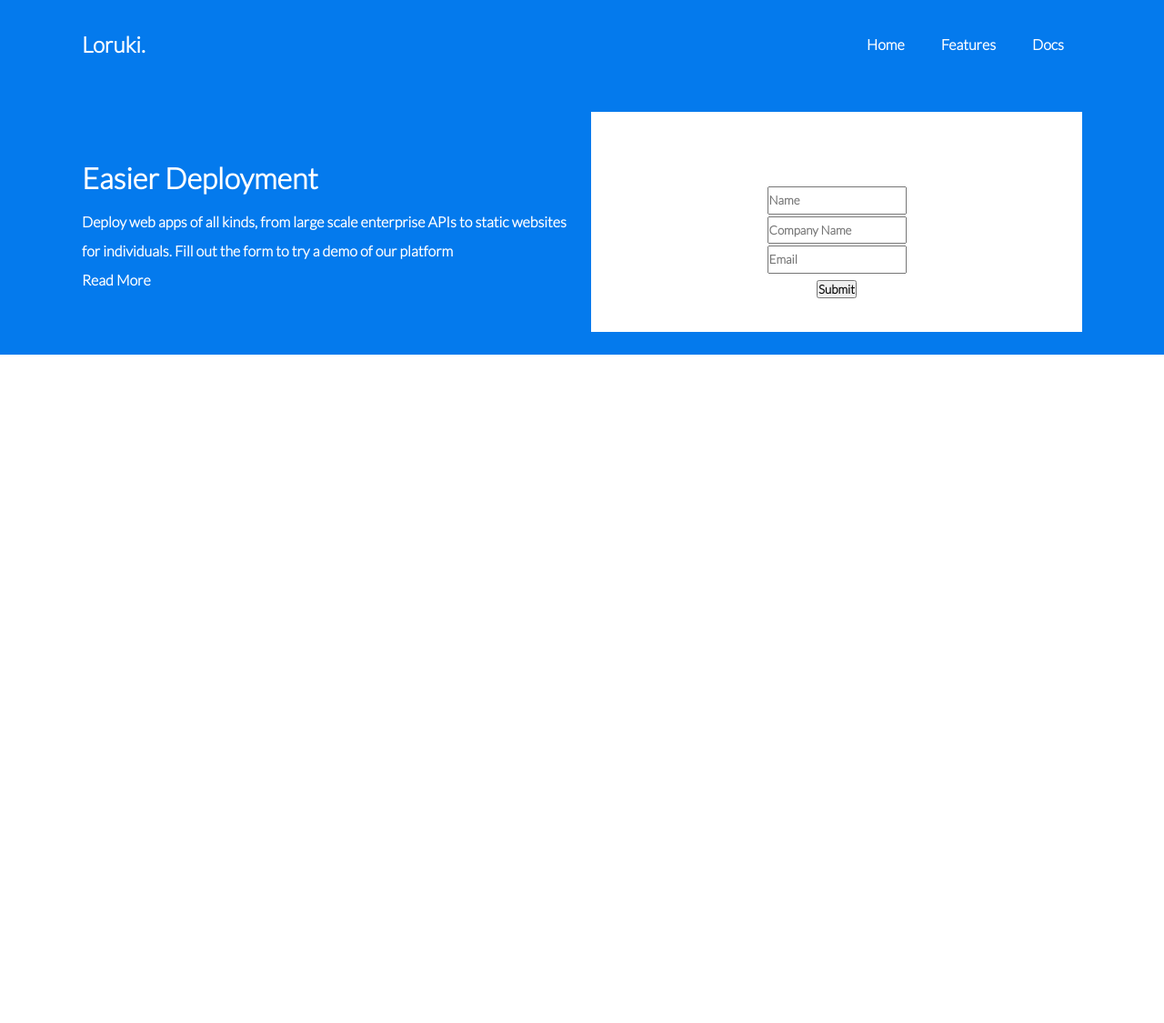
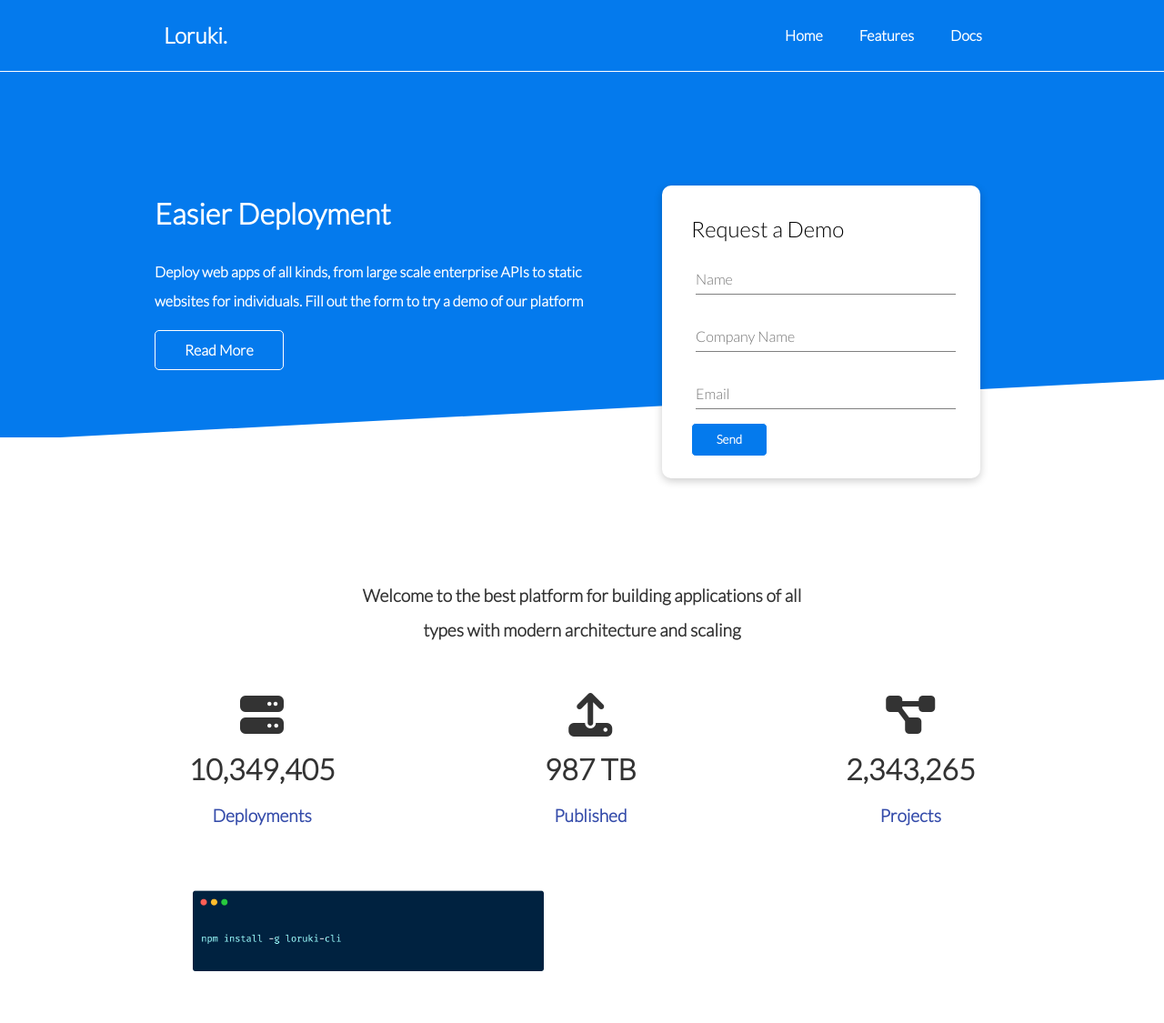
Before and after one commit to ahmetkosker/Loruki, a plain HTML site: page src/html/index.html in a window 1280 px wide. Shown: the whole page at 91% size. Before the commit the page ends 800 px from the top, so only its background shows below. Drawn offline with Linux system fonts and the light colour scheme.

Commit message:
second phase

```diff
--- a/src/css/style.css
+++ b/src/css/style.css
@@ -6,6 +6,11 @@
     margin: 0;
     line-height: 2em;
     font-weight: 600;
+    box-sizing: border-box;
+}
+
+img {
+    width: 100%;
 }
 
 h1 {
@@ -36,10 +41,10 @@ li:hover {
 }
 
 .container {
-    max-width: 1100px;
+    max-width: 1000px;
     height: 100px;
     margin: 0 auto;
-    padding: 25px 5px;
+    padding: 15px 40px;
 }
 
 .flex {
@@ -58,9 +63,26 @@ li:hover {
     height: 100%;
 }
 
+.btn {
+    padding: 0.3em 2em;
+    border: 1px solid;
+    border-radius: 5px;
+}
+
+.btn-primary {
+    background-color: var(--primary-color);
+    color: #ffffff;
+}
+
+.btn:hover {
+    box-shadow: 2px 2px 2px 2px rgb(0 0 0 / 20%);
+    transition: 0.2s ease-in-out;
+}
+
 .navbar {
     width: 100%;
     height: auto;
+    border-bottom: #ffffff 1px solid;
 }
 
 .navbar .flex {
@@ -82,9 +104,118 @@ li:hover {
 .header {
     width: 100%;
     background-color: var(--primary-color);
+    padding-top: 50px;
+    position: relative;
+}
+
+.header .container {
+    grid-template-columns: 55% 45%;
+}
+
+.header::after {
+    content: '';
+    position: absolute;
+    height: 100px;
+    bottom: -70px;
+    right: 0;
+    left: 0;
+    background-color: #ffffff;
+    transform: skewY(-3deg);
+}
+
+.header .header-left-bar {
+    flex-direction: column;
+    align-items: flex-start;
+    row-gap: 1rem;
 }
 
 .demo-form {
+    width: 350px;
+    justify-self: center;
     background-color: #ffffff;
-    padding: 2rem;
+    position: relative;
+    padding: 1.5rem 2rem;
+    top: 60px;
+    border-radius: 10px;
+    flex-direction: column;
+    align-items: flex-start;
+    box-shadow: 0 3px 10px rgb(0 0 0 / 20%);
+    z-index: 100;
 }
+
+.form-control {
+    width: 100%;
+}
+
+.demo-form input[type='text'],
+input[type='email'] {
+    font-weight: 100;
+    font-size: 1em;
+    width: 100%;
+    border: none;
+    border-bottom: gray 1px solid;
+    box-sizing: border-box;
+    transition: 0.5s;
+}
+
+.demo-form input[type='text']:focus,
+input[type='email']:focus {
+    outline: none;
+    border-bottom: var(--primary-color) 3px solid;
+}
+
+.demo-form .form-control {
+    margin: 15px 5px;
+}
+
+.demo-form h2 {
+    font-weight: 300;
+}
+
+.stats {
+    padding-top: 140px;
+}
+
+.stats p {
+    color: #333;
+}
+
+div.deployments p:nth-child(1),
+div.published p:nth-child(1),
+div.projects p:nth-child(1) {
+    font-size: 1em;
+    font-weight: 900;
+}
+
+div.deployments p:nth-child(2),
+div.published p:nth-child(2),
+div.projects p:nth-child(2) {
+    font-size: 2em;
+    font-weight: 900;
+}
+
+div.deployments p:nth-child(3),
+div.published p:nth-child(3),
+div.projects p:nth-child(3) {
+    font-size: 1.2em;
+    font-weight: 900;
+    color: #354caa;
+}
+
+.stats .container {
+    flex-direction: column;
+    gap: 50px;
+}
+
+.title {
+    max-width: 500px;
+    margin: auto;
+    font-weight: 900;
+    font-size: 1.2em;
+}
+
+.details {
+    width: 100%;
+    justify-content: space-around;
+    column-gap: 175px;
+}
--- a/src/css/utility.css
+++ b/src/css/utility.css
@@ -18,6 +18,10 @@
 
 }
 
+.black {
+    color: #000000;
+}
+
 .text-center {
     text-align: center;
 }
--- a/src/html/index.html
+++ b/src/html/index.html
@@ -36,16 +36,16 @@
 
     <header class="header ">
         <div class="container grid">
-            <section class="header-left-bar">
+            <section class="header-left-bar flex">
                 <h1>Easier Deployment</h1>
                 <p>Deploy web apps of all kinds, from large scale enterprise APIs to static websites for individuals.
                     Fill out the form to try a demo of our platform</p>
-                <a href="#">
+                <a href="#" class="btn">
                     Read More
                 </a>
             </section>
-            <form class="demo-form text-center">
-                <h2>Request a Demo</h2>
+            <form class="demo-form flex text-center">
+                <h2 class="black">Request a Demo</h2>
                 <div class="form-control">
                     <input type="text" placeholder="Name">
                 </div>
@@ -55,13 +55,49 @@
                 <div class="form-control">
                     <input type="email" placeholder="Email">
                 </div>
-                <div class="form-control">
-                    <input type="submit" placeholder="Send">
-                </div>
+                <input class="btn btn-primary" type="submit" value="Send">
             </form>
         </div>
     </header>
 
+    <section class="stats">
+        <div class="container flex">
+            <div class="title text-center">
+                <p>
+                    Welcome to the best platform for building applications of all types with modern architecture and
+                    scaling
+                </p>
+            </div>
+            <div class="details flex text-center">
+                <div class="deployments">
+                    <p><i class="fas fa-server fa-3x"></i></p>
+                    <p>10,349,405</p>
+                    <p>Deployments</p>
+                </div>
+                <div class="published">
+                    <p><i class="fas fa-upload fa-3x"></i></p>
+                    <p>987 TB</p>
+                    <p>Published</p>
+                </div>
+                <div class="projects">
+                    <p><i class="fas fa-project-diagram fa-3x"></i></p>
+                    <p>2,343,265</p>
+                    <p>Projects</p>
+                </div>
+            </div>
+        </div>
+    </section>
+
+    <section class="cli">
+        <div class="container grid">
+            <div class="left-bar">
+                <img src="/images/cli.png">
+            </div>
+            <div class="right-bar">
+            </div>
+        </div>
+    </section>
+
 </body>
 
 </html>
```
Also changed, not shown: images/cli.png (added), images/cloud.png (added), images/docs.png (added), images/favicon.png (added), images/logos/clojure.png (added), images/logos/csharp.png (added), images/logos/go.png (added), images/logos/node.png (added), images/logos/php.png (added), images/logos/python.png (added), images/logos/ruby.png (added), images/logos/scala.png (added), images/npm.png (added), images/server.png (added), 1 more files.
